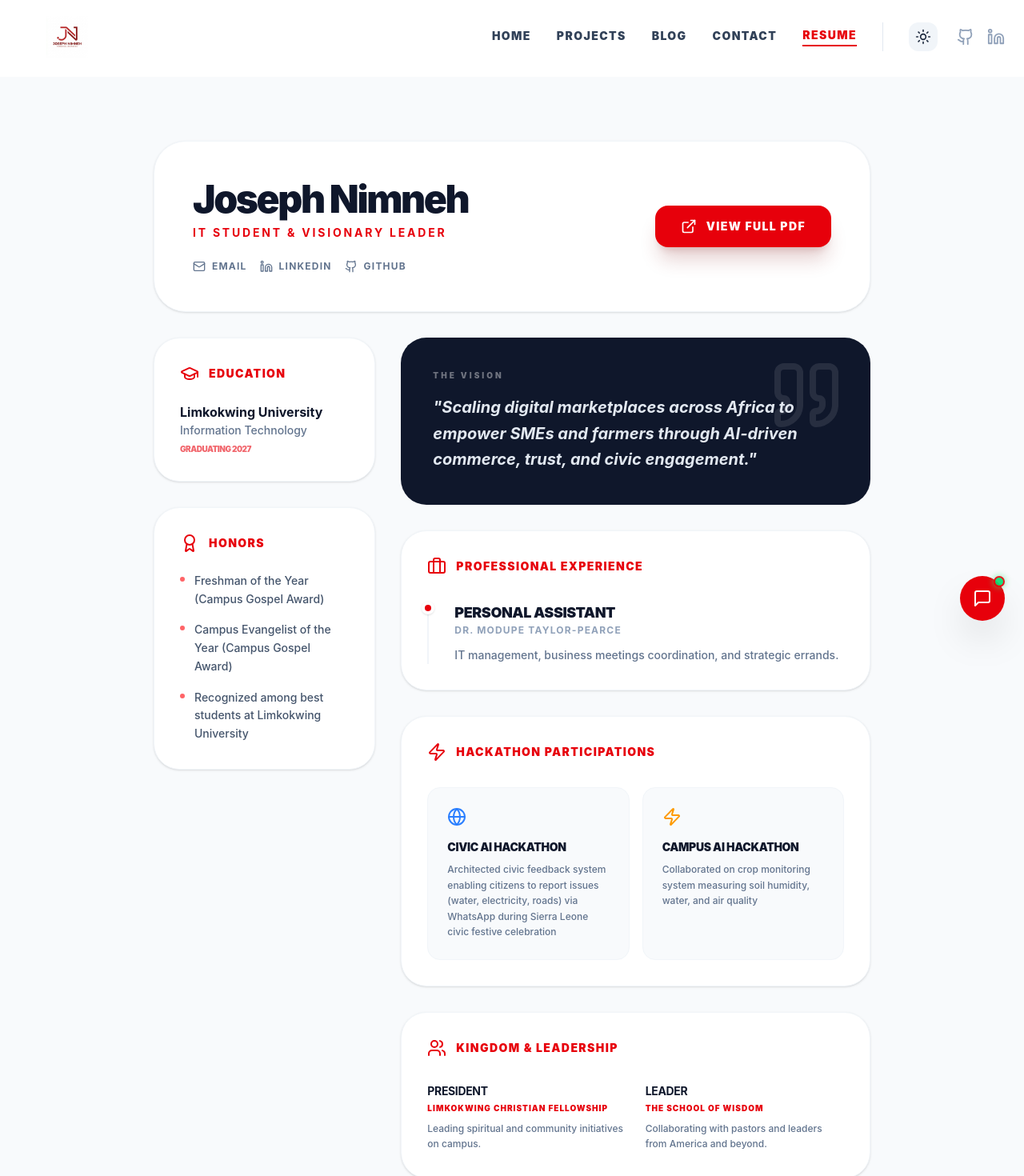
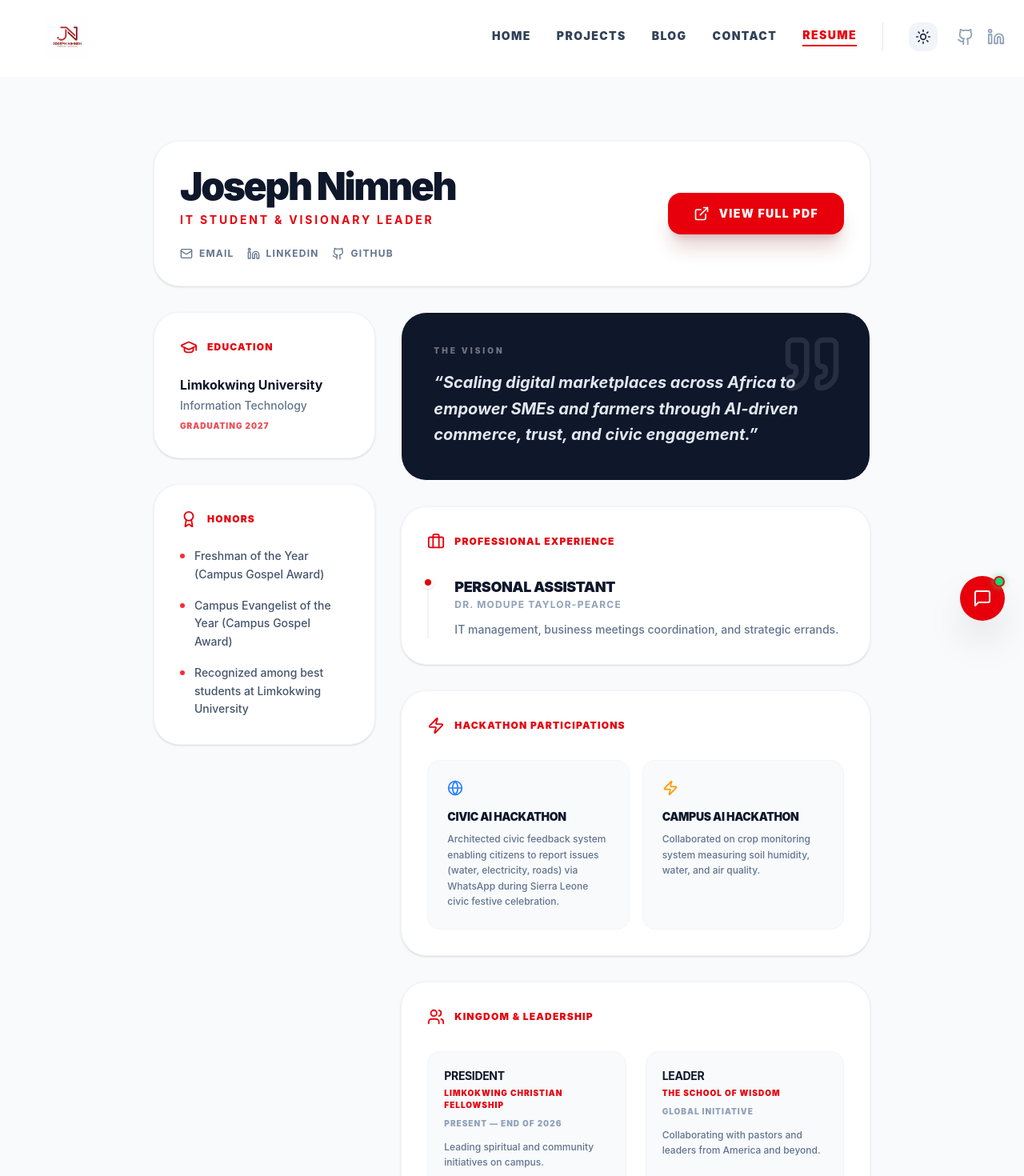
Before and after one commit to brotherJoe-7/Joseph-Nimneh, a Next.js app: page /resume in a window 1280 px wide. Shown: the top 1470 px of the page at 80% size. Built offline with nearby package versions, Linux system fonts and the light colour scheme.

Commit message:
feat: complete dark mode implementation for blog and resume pages

```diff
--- a/src/pages/resume.tsx
+++ b/src/pages/resume.tsx
@@ -2,85 +2,86 @@ import React from 'react';
 import { motion } from 'framer-motion';
 import {
   Download,
-  Mail,
-  Linkedin,
-  Github,
-  ExternalLink,
-  Award,
-  Briefcase,
-  GraduationCap,
-  Users,
-  Zap,
-  Globe,
-  Quote
+  Mail, Linkedin, Github, ExternalLink,
+  Award, Briefcase, GraduationCap, Users, Zap, Globe, Quote
 } from 'lucide-react';
 
 const JosephResume = () => {
   const achievements = [
-    "Freshman of the Year (Campus Gospel Award)",
-    "Campus Evangelist of the Year (Campus Gospel Award)",
-    "Recognized among best students at Limkokwing University"
+    'Freshman of the Year (Campus Gospel Award)',
+    'Campus Evangelist of the Year (Campus Gospel Award)',
+    'Recognized among best students at Limkokwing University',
   ];
 
   const hackathons = [
     {
-      title: "Civic AI Hackathon",
-      description: "Architected civic feedback system enabling citizens to report issues (water, electricity, roads) via WhatsApp during Sierra Leone civic festive celebration",
-      icon: <Globe className="text-blue-500" />
+      title: 'Civic AI Hackathon',
+      description:
+        'Architected civic feedback system enabling citizens to report issues (water, electricity, roads) via WhatsApp during Sierra Leone civic festive celebration.',
+      icon: <Globe size={20} className="text-blue-500" />,
     },
     {
-      title: "Campus AI Hackathon",
-      description: "Collaborated on crop monitoring system measuring soil humidity, water, and air quality",
-      icon: <Zap className="text-amber-500" />
-    }
+      title: 'Campus AI Hackathon',
+      description:
+        'Collaborated on crop monitoring system measuring soil humidity, water, and air quality.',
+      icon: <Zap size={20} className="text-amber-500" />,
+    },
   ];
 
   const leadership = [
     {
-      role: "President",
-      org: "Limkokwing Christian Fellowship",
-      period: "Present - End of 2026",
-      desc: "Leading spiritual and community initiatives on campus."
+      role: 'President',
+      org: 'Limkokwing Christian Fellowship',
+      period: 'Present — End of 2026',
+      desc: 'Leading spiritual and community initiatives on campus.',
     },
     {
-      role: "Leader",
-      org: "The School of Wisdom",
-      period: "Global Initiative",
-      desc: "Collaborating with pastors and leaders from America and beyond."
-    }
+      role: 'Leader',
+      org: 'The School of Wisdom',
+      period: 'Global Initiative',
+      desc: 'Collaborating with pastors and leaders from America and beyond.',
+    },
   ];
 
   const experience = [
     {
-      role: "Personal Assistant",
-      company: "Dr. Modupe Taylor-Pearce",
-      desc: "IT management, business meetings coordination, and strategic errands.",
-      icon: <Briefcase />
-    }
+      role: 'Personal Assistant',
+      company: 'Dr. Modupe Taylor-Pearce',
+      desc: 'IT management, business meetings coordination, and strategic errands.',
+    },
   ];
 
+  const cardBase =
+    'bg-white dark:bg-slate-900 border border-slate-100 dark:border-slate-800 rounded-[2rem] p-8 shadow-sm transition-colors duration-300';
+
   return (
-    <>
-      <div className="min-h-screen bg-slate-50 py-20 px-4 sm:px-6">
+    <div className="min-h-screen bg-slate-50 dark:bg-slate-950 py-20 px-4 sm:px-6 transition-colors duration-500">
       <div className="max-w-4xl mx-auto space-y-8">
 
-          {/* Header Card */}
+        {/* ── Header Card ── */}
         <motion.div
           initial={{ opacity: 0, y: 20 }}
           animate={{ opacity: 1, y: 0 }}
-            className="bg-white rounded-[2.5rem] p-8 md:p-12 shadow-sm border border-slate-100 flex flex-col md:flex-row justify-between items-center gap-8"
+          className={`${cardBase} flex flex-col md:flex-row justify-between items-center gap-8`}
         >
           <div className="text-center md:text-left">
-              <h1 className="text-5xl font-black text-slate-900 tracking-tighter mb-2">Joseph Nimneh</h1>
-              <p className="text-red-600 font-bold uppercase tracking-[0.2em] text-sm mb-6">IT Student & Visionary Leader</p>
+            <h1 className="text-5xl font-black text-slate-900 dark:text-white tracking-tighter mb-2">
+              Joseph Nimneh
+            </h1>
+            <p className="text-red-600 dark:text-red-500 font-bold uppercase tracking-[0.2em] text-sm mb-6">
+              IT Student &amp; Visionary Leader
+            </p>
             <div className="flex flex-wrap justify-center md:justify-start gap-4">
-                <a href="mailto:jnimneh20@gmail.com" className="flex items-center gap-2 text-slate-500 hover:text-red-600 font-bold text-xs uppercase tracking-widest transition-colors">
+              <a href="mailto:jnimneh20@gmail.com"
+                className="flex items-center gap-2 text-slate-500 dark:text-slate-400 hover:text-red-600 dark:hover:text-red-500 font-bold text-xs uppercase tracking-widest transition-colors">
                 <Mail size={16} /> Email
               </a>
-                <a href="https://www.linkedin.com/in/joseph-nimneh-597782296" target="_blank" className="flex items-center gap-2 text-slate-500 hover:text-red-600 font-bold text-xs uppercase tracking-widest transition-colors">
+              <a href="https://www.linkedin.com/in/joseph-nimneh-597782296" target="_blank" rel="noopener noreferrer"
+                className="flex items-center gap-2 text-slate-500 dark:text-slate-400 hover:text-red-600 dark:hover:text-red-500 font-bold text-xs uppercase tracking-widest transition-colors">
                 <Linkedin size={16} /> LinkedIn
               </a>
-                <a href="https://github.com/brotherJoe-7" target="_blank" className="flex items-center gap-2 text-slate-500 hover:text-red-600 font-bold text-xs uppercase tracking-widest transition-colors">
+              <a href="https://github.com/brotherJoe-7" target="_blank" rel="noopener noreferrer"
+                className="flex items-center gap-2 text-slate-500 dark:text-slate-400 hover:text-red-600 dark:hover:text-red-500 font-bold text-xs uppercase tracking-widest transition-colors">
                 <Github size={16} /> GitHub
               </a>
             </div>
@@ -89,118 +90,153 @@ const JosephResume = () => {
             href="/Joseph_Nimneh_Resume.pdf"
             target="_blank"
             rel="noopener noreferrer"
-              className="flex items-center gap-3 px-8 py-4 bg-red-600 text-white rounded-2xl font-black uppercase tracking-widest text-sm hover:bg-red-700 transition-all shadow-xl shadow-red-900/20 active:scale-95 text-center"
+            className="flex items-center gap-3 px-8 py-4 bg-red-600 text-white rounded-2xl font-black uppercase tracking-widest text-sm hover:bg-red-700 transition-all shadow-xl shadow-red-900/20 dark:shadow-red-900/40 active:scale-95 whitespace-nowrap"
           >
             <ExternalLink size={20} /> View Full PDF
           </a>
         </motion.div>
 
-          {/* Grid Layout */}
+        {/* ── Grid Layout ── */}
         <div className="grid grid-cols-1 md:grid-cols-3 gap-8">
 
-            {/* Left Column: Education & Achievements */}
+          {/* Left Column */}
           <div className="md:col-span-1 space-y-8">
-              <section className="bg-white rounded-[2rem] p-8 shadow-sm border border-slate-100">
-                <div className="flex items-center gap-3 mb-6 text-red-600">
-                  <GraduationCap size={24} />
-                  <h2 className="font-black uppercase tracking-widest text-sm">Education</h2>
+
+            {/* Education */}
+            <motion.section
+              initial={{ opacity: 0, x: -20 }}
+              whileInView={{ opacity: 1, x: 0 }}
+              viewport={{ once: true }}
+              className={cardBase}
+            >
+              <div className="flex items-center gap-3 mb-6 text-red-600 dark:text-red-500">
+                <GraduationCap size={22} />
+                <h2 className="font-black uppercase tracking-widest text-xs">Education</h2>
               </div>
-                <div className="space-y-4">
               <div>
-                    <h3 className="font-bold text-slate-900">Limkokwing University</h3>
-                    <p className="text-slate-500 text-sm font-medium leading-relaxed">Information Technology</p>
-                    <p className="text-red-600/60 text-[10px] font-black uppercase tracking-tighter mt-1">Graduating 2027</p>
+                <h3 className="font-bold text-slate-900 dark:text-white">Limkokwing University</h3>
+                <p className="text-slate-500 dark:text-slate-400 text-sm font-medium mt-1">Information Technology</p>
+                <p className="text-red-600/70 dark:text-red-500/70 text-[10px] font-black uppercase tracking-widest mt-2">Graduating 2027</p>
               </div>
-                </div>
-              </section>
+            </motion.section>
 
-              <section className="bg-white rounded-[2rem] p-8 shadow-sm border border-slate-100">
-                <div className="flex items-center gap-3 mb-6 text-red-600">
-                  <Award size={24} />
-                  <h2 className="font-black uppercase tracking-widest text-sm">Honors</h2>
+            {/* Honors */}
+            <motion.section
+              initial={{ opacity: 0, x: -20 }}
+              whileInView={{ opacity: 1, x: 0 }}
+              viewport={{ once: true }}
+              transition={{ delay: 0.1 }}
+              className={cardBase}
+            >
+              <div className="flex items-center gap-3 mb-6 text-red-600 dark:text-red-500">
+                <Award size={22} />
+                <h2 className="font-black uppercase tracking-widest text-xs">Honors</h2>
               </div>
               <ul className="space-y-4">
                 {achievements.map((item, i) => (
-                    <li key={i} className="text-slate-600 text-sm font-medium leading-relaxed flex gap-3">
-                      <span className="w-1.5 h-1.5 bg-red-400 rounded-full mt-1.5 shrink-0" />
+                  <li key={i} className="flex items-start gap-3 text-slate-600 dark:text-slate-300 text-sm font-medium leading-relaxed">
+                    <span className="w-1.5 h-1.5 bg-red-500 rounded-full mt-2 shrink-0" />
                     {item}
                   </li>
                 ))}
               </ul>
-              </section>
+            </motion.section>
           </div>
 
-            {/* Right Column: Experience, Hackathons, Leadership */}
+          {/* Right Column */}
           <div className="md:col-span-2 space-y-8">
 
-              {/* Vision Section */}
-              <section className="bg-slate-900 rounded-[2rem] p-8 md:p-10 text-white relative overflow-hidden">
-                <Quote className="absolute top-6 right-8 text-white/10 w-24 h-24" />
+            {/* Vision */}
+            <motion.section
+              initial={{ opacity: 0, y: 20 }}
+              whileInView={{ opacity: 1, y: 0 }}
+              viewport={{ once: true }}
+              className="bg-slate-900 dark:bg-slate-800 border dark:border-slate-700 rounded-[2rem] p-8 md:p-10 text-white relative overflow-hidden"
+            >
+              <Quote className="absolute top-6 right-8 text-white/10 w-20 h-20" />
               <div className="relative z-10">
                 <h2 className="text-white/40 font-black uppercase tracking-[0.3em] text-[10px] mb-4">The Vision</h2>
                 <p className="text-lg md:text-xl font-bold italic leading-relaxed text-slate-200">
-                    "Scaling digital marketplaces across Africa to empower SMEs and farmers through AI-driven commerce, trust, and civic engagement."
+                  &ldquo;Scaling digital marketplaces across Africa to empower SMEs and farmers through AI-driven commerce, trust, and civic engagement.&rdquo;
                 </p>
               </div>
-              </section>
+            </motion.section>
 
-              {/* Experience & PA Role */}
-              <section className="bg-white rounded-[2rem] p-8 shadow-sm border border-slate-100">
-                <div className="flex items-center gap-3 mb-8 text-red-600">
-                  <Briefcase size={24} />
-                  <h2 className="font-black uppercase tracking-widest text-sm">Professional Experience</h2>
+            {/* Experience */}
+            <motion.section
+              initial={{ opacity: 0, y: 20 }}
+              whileInView={{ opacity: 1, y: 0 }}
+              viewport={{ once: true }}
+              transition={{ delay: 0.1 }}
+              className={cardBase}
+            >
+              <div className="flex items-center gap-3 mb-8 text-red-600 dark:text-red-500">
+                <Briefcase size={22} />
+                <h2 className="font-black uppercase tracking-widest text-xs">Professional Experience</h2>
               </div>
               <div className="space-y-8">
                 {experience.map((exp, i) => (
-                    <div key={i} className="group relative pl-8 border-l-2 border-slate-100">
-                      <div className="absolute -left-[9px] top-0 w-4 h-4 rounded-full bg-red-600 border-4 border-white shadow-sm" />
-                      <h3 className="text-lg font-black text-slate-900 group-hover:text-red-600 transition-colors uppercase tracking-tight">{exp.role}</h3>
-                      <p className="text-slate-400 font-bold uppercase tracking-widest text-xs mb-3">{exp.company}</p>
-                      <p className="text-slate-500 text-sm leading-relaxed font-medium">{exp.desc}</p>
+                  <div key={i} className="relative pl-8 border-l-2 border-slate-100 dark:border-slate-800">
+                    <div className="absolute -left-[9px] top-0 w-4 h-4 rounded-full bg-red-600 border-4 border-white dark:border-slate-900 shadow-sm" />
+                    <h3 className="text-lg font-black text-slate-900 dark:text-white uppercase tracking-tight">{exp.role}</h3>
+                    <p className="text-slate-400 dark:text-slate-500 font-bold uppercase tracking-widest text-xs mb-3">{exp.company}</p>
+                    <p className="text-slate-500 dark:text-slate-400 text-sm leading-relaxed font-medium">{exp.desc}</p>
                   </div>
                 ))}
               </div>
-              </section>
+            </motion.section>
 
             {/* Hackathons */}
-              <section className="bg-white rounded-[2rem] p-8 shadow-sm border border-slate-100">
-                <div className="flex items-center gap-3 mb-8 text-red-600">
-                  <Zap size={24} />
-                  <h2 className="font-black uppercase tracking-widest text-sm">Hackathon Participations</h2>
+            <motion.section
+              initial={{ opacity: 0, y: 20 }}
+              whileInView={{ opacity: 1, y: 0 }}
+              viewport={{ once: true }}
+              transition={{ delay: 0.15 }}
+              className={cardBase}
+            >
+              <div className="flex items-center gap-3 mb-8 text-red-600 dark:text-red-500">
+                <Zap size={22} />
+                <h2 className="font-black uppercase tracking-widest text-xs">Hackathon Participations</h2>
               </div>
               <div className="grid grid-cols-1 sm:grid-cols-2 gap-4">
                 {hackathons.map((hack, i) => (
-                    <div key={i} className="p-6 bg-slate-50 rounded-2xl border border-slate-100 hover:border-red-200 transition-colors">
+                  <div key={i} className="p-6 bg-slate-50 dark:bg-slate-800/50 border border-slate-100 dark:border-slate-700 rounded-2xl hover:border-red-200 dark:hover:border-red-900 transition-colors">
                     <div className="mb-4">{hack.icon}</div>
-                      <h3 className="font-black text-slate-900 uppercase tracking-tight text-sm mb-2">{hack.title}</h3>
-                      <p className="text-slate-500 text-xs leading-relaxed font-medium">{hack.description}</p>
+                    <h3 className="font-black text-slate-900 dark:text-white uppercase tracking-tight text-sm mb-2">{hack.title}</h3>
+                    <p className="text-slate-500 dark:text-slate-400 text-xs leading-relaxed font-medium">{hack.description}</p>
                   </div>
                 ))}
               </div>
-              </section>
+            </motion.section>
 
             {/* Leadership */}
-              <section className="bg-white rounded-[2rem] p-8 shadow-sm border border-slate-100">
-                <div className="flex items-center gap-3 mb-8 text-red-600">
-                  <Users size={24} />
-                  <h2 className="font-black uppercase tracking-widest text-sm">Kingdom & Leadership</h2>
+            <motion.section
+              initial={{ opacity: 0, y: 20 }}
+              whileInView={{ opacity: 1, y: 0 }}
+              viewport={{ once: true }}
+              transition={{ delay: 0.2 }}
+              className={cardBase}
+            >
+              <div className="flex items-center gap-3 mb-8 text-red-600 dark:text-red-500">
+                <Users size={22} />
+                <h2 className="font-black uppercase tracking-widest text-xs">Kingdom &amp; Leadership</h2>
               </div>
               <div className="grid grid-cols-1 md:grid-cols-2 gap-6">
                 {leadership.map((lead, i) => (
-                    <div key={i}>
-                      <h3 className="text-slate-900 font-bold text-sm uppercase tracking-tight mb-1">{lead.role}</h3>
-                      <p className="text-red-600 font-black uppercase tracking-[0.1em] text-[10px] mb-2">{lead.org}</p>
-                      <p className="text-slate-500 text-xs font-medium leading-relaxed">{lead.desc}</p>
+                  <div key={i} className="p-5 bg-slate-50 dark:bg-slate-800/50 border border-slate-100 dark:border-slate-700 rounded-2xl">
+                    <h3 className="text-slate-900 dark:text-white font-bold text-sm uppercase tracking-tight mb-1">{lead.role}</h3>
+                    <p className="text-red-600 dark:text-red-500 font-black uppercase tracking-[0.1em] text-[10px] mb-2">{lead.org}</p>
+                    <p className="text-slate-400 dark:text-slate-500 text-[10px] font-black uppercase tracking-widest mb-3">{lead.period}</p>
+                    <p className="text-slate-500 dark:text-slate-400 text-xs font-medium leading-relaxed">{lead.desc}</p>
                   </div>
                 ))}
               </div>
-              </section>
+            </motion.section>
 
           </div>
         </div>
       </div>
     </div>
-    </>
   );
 };
 
```
Also changed, not shown: src/pages/blog.tsx (+37 -33 lines), src/pages/blog/[slug].tsx (+45 -35 lines), 1 other file (tests, documents, lock files or other folders). Lines whose indentation alone changed are shown as unchanged.
